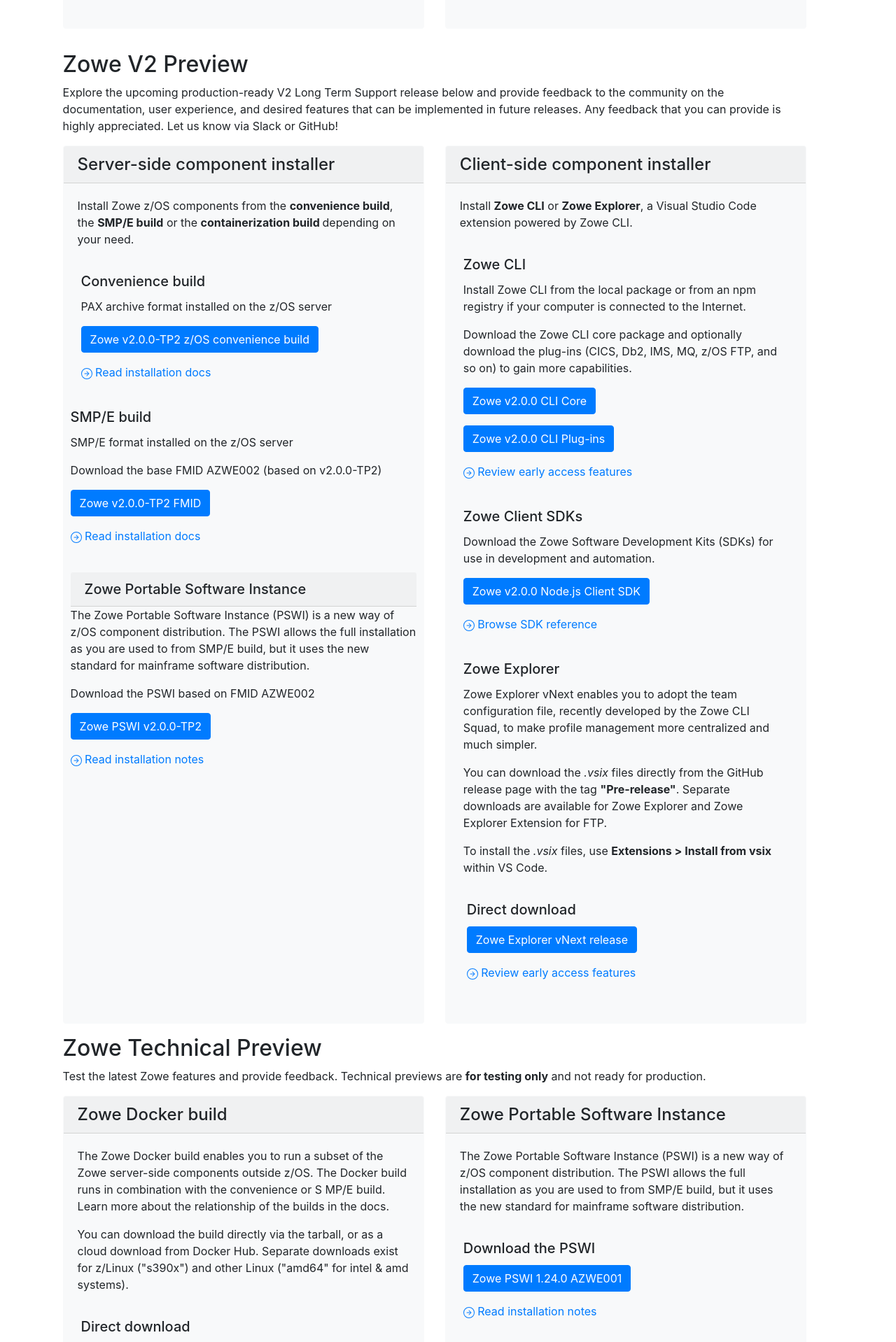
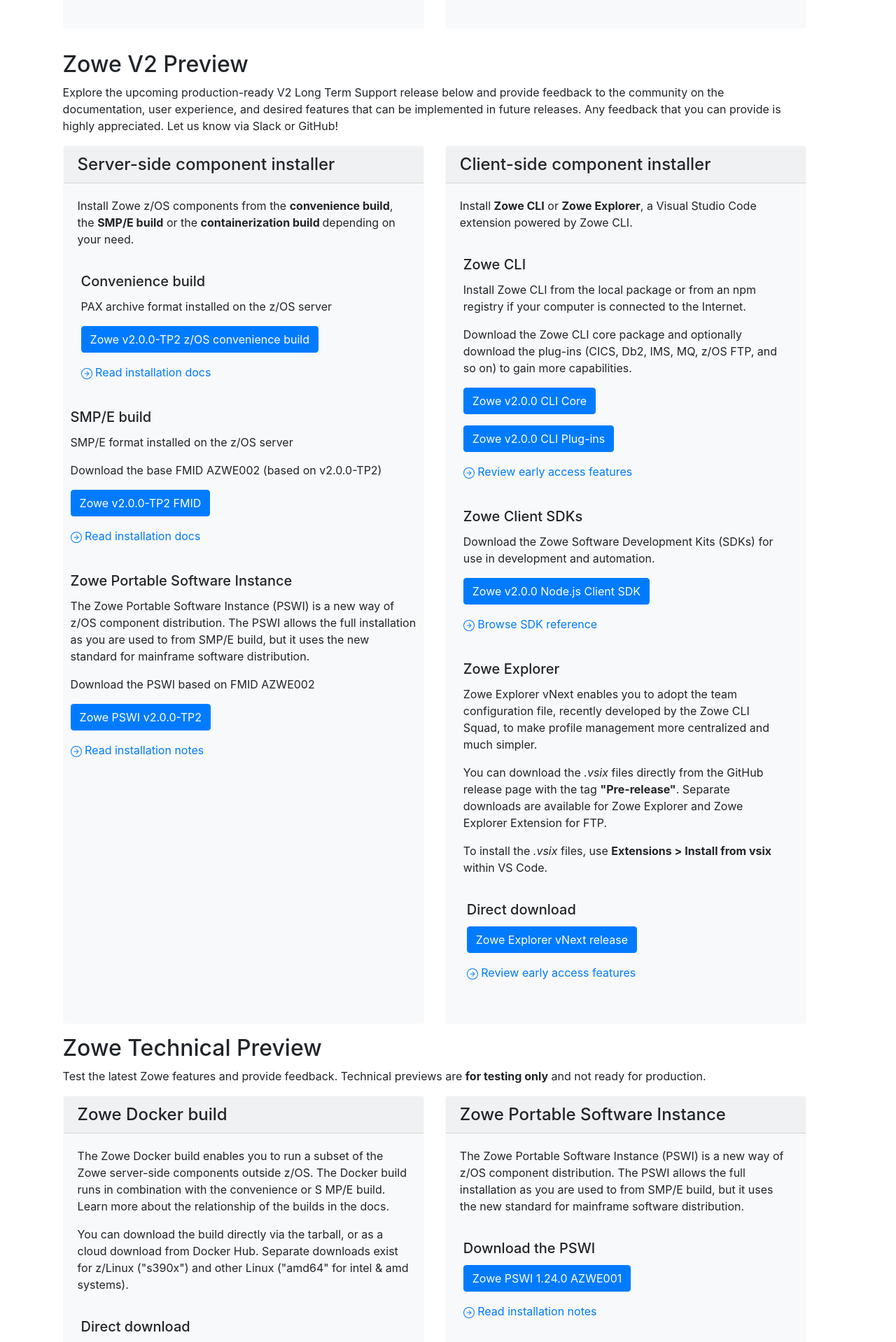
Before and after one commit to zowe/zowe.github.io, a Jekyll site: the page built from download.md, in a window 1280 px wide. Shown: the part 1519-3437 px from the top of the page at 70% size. Built offline with Jekyll 4.4.1, drawn with Linux system fonts in a browser that asks for light colours; our own code applies the rules of GitHub Pages for plain Markdown files.

Commit message:
Fixed headline style
Signed-off-by: vlameli <75256335+vlameli@users.noreply.github.com>

```diff
--- a/download.md
+++ b/download.md
@@ -187,7 +187,7 @@
           </div>
           <div class="row">
           <div class="card-body">
-            <h5 class="card-header" id="zowe-pswi">Zowe Portable Software Instance</h5>
+            <h5 class="card-title" id="zowe-pswi">Zowe Portable Software Instance</h5>
             <p class="card-text">The Zowe Portable Software Instance (PSWI) is a new way of z/OS component distribution. The PSWI allows the full installation as you are used to from SMP/E build, but it uses the new standard for mainframe software distribution.</p>
             <p class="card-text">Download the PSWI based on FMID AZWE002</p>
             <p><a class="btn btn-primary" href="{{ site.v2_pswi_download_url }}">Zowe PSWI v2.0.0-TP2</a></p>
```
